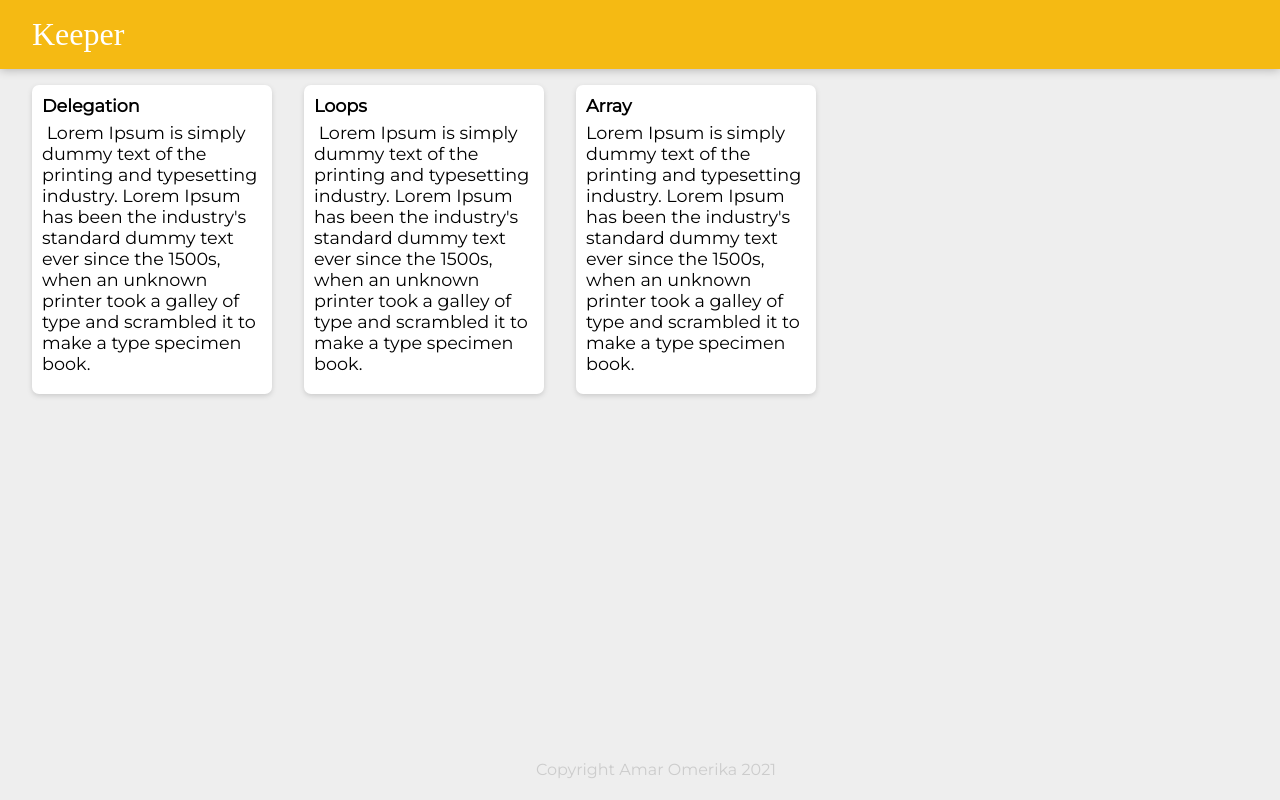
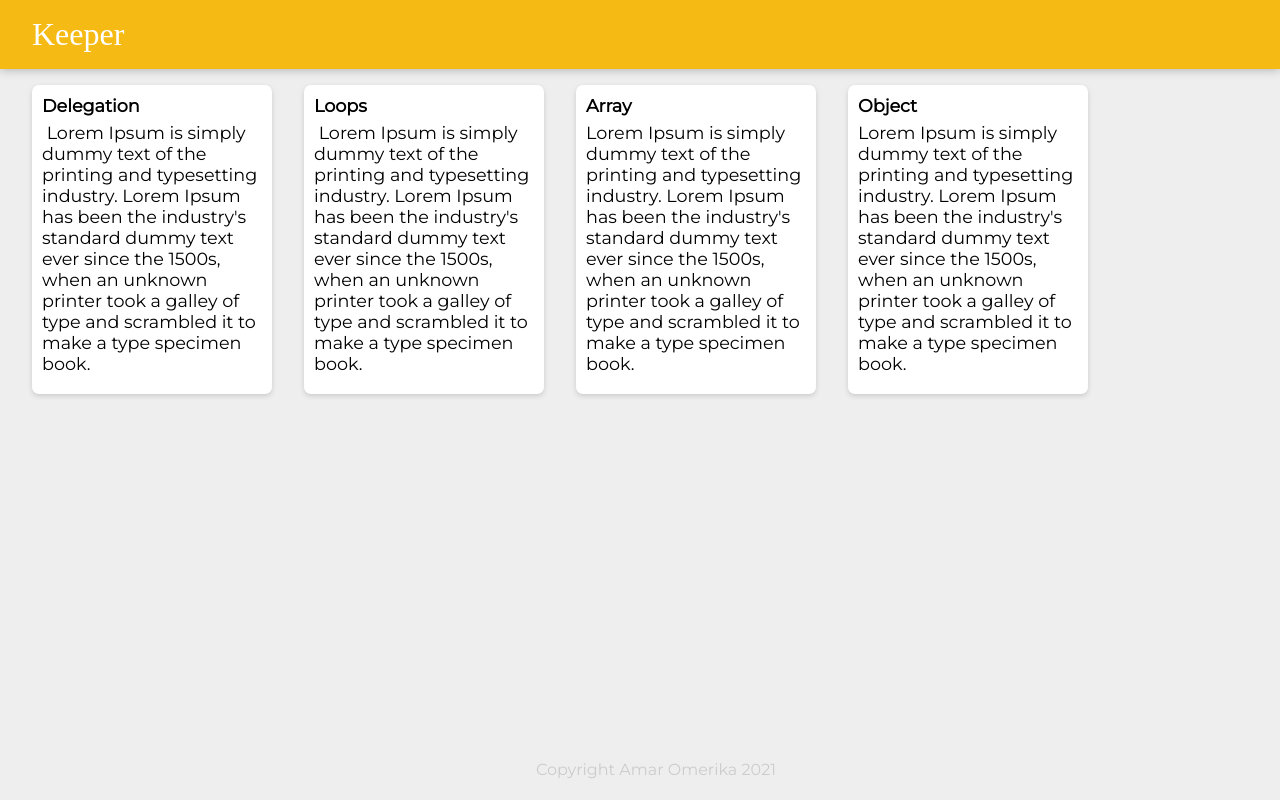
Before and after one commit to Amar-Omerika/Keeper-App, a React (Create React App) app: page / in a window 1280 px wide. Built offline with nearby package versions, Linux system fonts and the light colour scheme; a web font is replaced by a local one.

Commit message:
KeeperApp

```diff
--- a/src/notes.js
+++ b/src/notes.js
@@ -17,6 +17,12 @@
 		content:
 			"Lorem Ipsum is simply dummy text of the printing and typesetting industry. Lorem Ipsum has been the industry's standard dummy text ever since the 1500s, when an unknown printer took a galley of type and scrambled it to make a type specimen book. ",
 	},
+		{
+		key: 3,
+		title: "Object",
+		content:
+			"Lorem Ipsum is simply dummy text of the printing and typesetting industry. Lorem Ipsum has been the industry's standard dummy text ever since the 1500s, when an unknown printer took a galley of type and scrambled it to make a type specimen book. ",
+	},
 ];
 
 export default notes;
```
